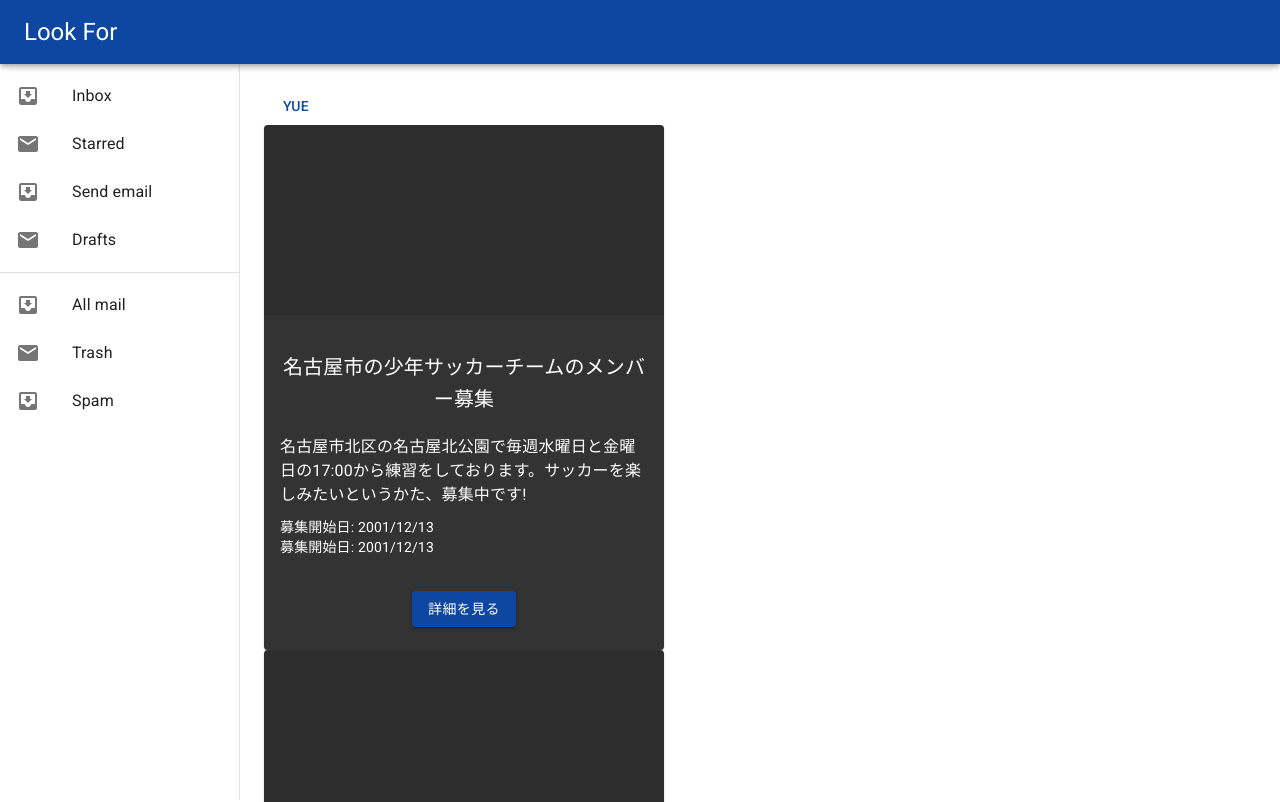
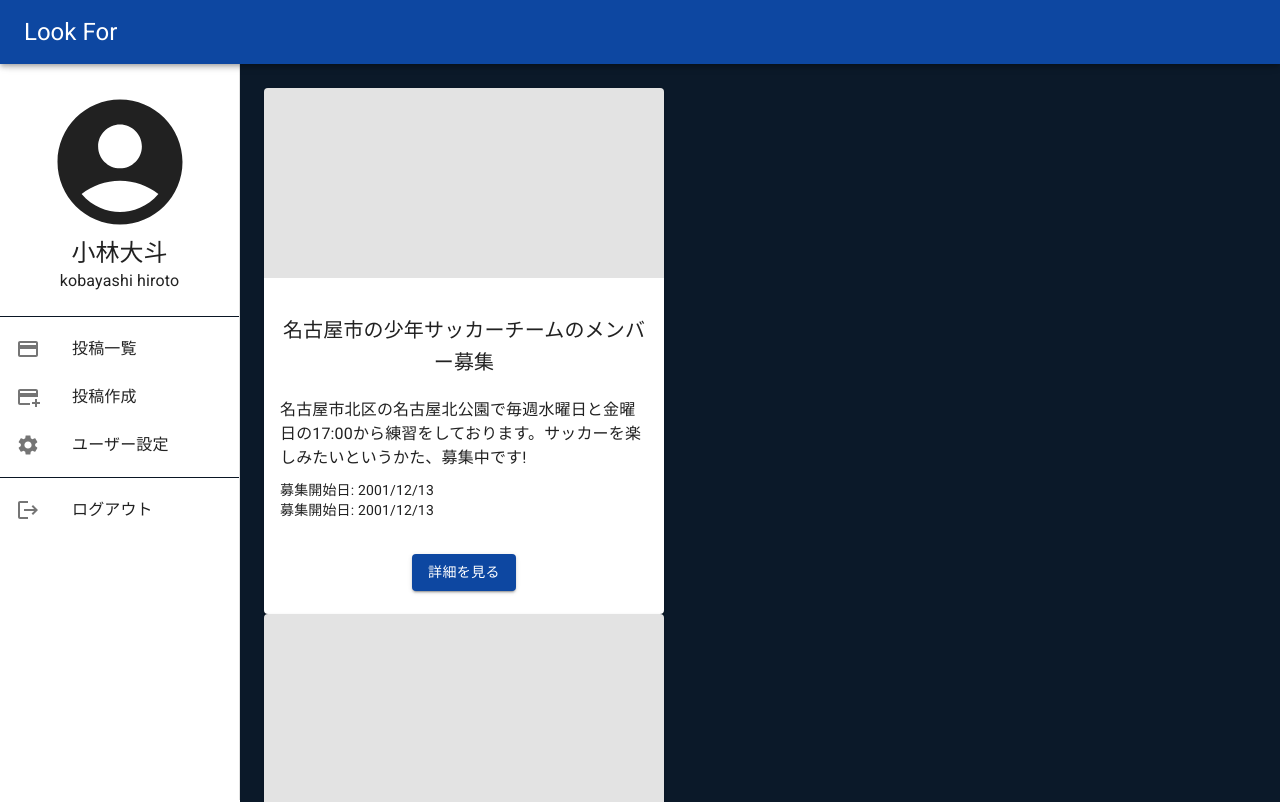
Before and after one commit to Kdaito/look-for, a React (Create React App) app in the folder app/: page / in a window 1280 px wide. Shown: the top 802 px of the page. Built offline with nearby package versions, Linux system fonts and the light colour scheme.

Commit message:
サイドバー修正

```diff
--- a/app/src/components/molecules/RequirementCard/index.tsx
+++ b/app/src/components/molecules/RequirementCard/index.tsx
@@ -4,7 +4,7 @@ import React from 'react';
 
 const RequirementCard: React.VFC = () => {
   return (
-    <Card sx={{maxWidth: '400px', backgroundColor: '#333', color: '#fff'}}>
+    <Card sx={{maxWidth: '400px'}}>
       {/* <CardMedia/> */}
       <Skeleton sx={{height: 190}} animation="wave" variant="rectangular"/>
       <CardContent>
--- a/app/src/components/molecules/SidebarIcon/index.tsx
+++ b/app/src/components/molecules/SidebarIcon/index.tsx
@@ -1,9 +1,23 @@
 import React from 'react';
+import Icon from '@mui/icons-material/AccountCircle';
+import { Box, Typography } from '@mui/material';
 
 const SidebarIcon: React.FC = () => (
-  <div>
-    <p>icon</p>
-  </div>
+  <Box
+    sx={{
+      display: 'flex',
+      alignItems: 'center',
+      justifyContent: 'center',
+      flexDirection: 'column',
+      py: '23px',
+    }}
+  >
+    <Icon
+      sx={{fontSize: '150px'}}
+    />
+    <Typography variant='h5'>小林大斗</Typography>
+    <Typography>kobayashi hiroto</Typography>
+  </Box>
 );
 
 export default SidebarIcon;
--- a/app/src/components/templates/MainLayout/MainLayout.tsx
+++ b/app/src/components/templates/MainLayout/MainLayout.tsx
@@ -12,10 +12,13 @@ import {
   ListItemText,
 } from "@mui/material";
 import {
-  MoveToInbox as InboxIcon,
-  Mail as MailIcon,
+  CreditCard as PostIcon,
+  AddCard as AddPostIcon,
+  Settings as SettingsIcon,
+  Logout as LogoutIcon,
 } from "@mui/icons-material";
 import React, { useState } from "react";
+import SidebarIcon from "../../molecules/SidebarIcon";
 
 const DRAWER_WIDTH = 240;
 
@@ -45,31 +48,44 @@ const MainLayout: React.FC = ({ children }) => {
         }}
       >
         <Toolbar />
-        <Box sx={{ overflow: "auto" }}>
+        <Box sx={{ overflow: "auto", height: "100%" }}>
+          <SidebarIcon />
+          <Divider sx={{ backgroundColor: "#0b1929" }} />
           <List>
-            {["Inbox", "Starred", "Send email", "Drafts"].map((text, index) => (
-              <ListItem button key={text}>
+            <ListItem button>
               <ListItemIcon>
-                  {index % 2 === 0 ? <InboxIcon /> : <MailIcon />}
+                <PostIcon />
               </ListItemIcon>
-                <ListItemText primary={text} />
+              <ListItemText primary={'投稿一覧'} />
             </ListItem>
-            ))}
+            <ListItem button>
+              <ListItemIcon>
+                <AddPostIcon />
+              </ListItemIcon>
+              <ListItemText primary={'投稿作成'} />
+            </ListItem>
+            <ListItem button>
+              <ListItemIcon>
+                <SettingsIcon />
+              </ListItemIcon>
+              <ListItemText primary={'ユーザー設定'} />
+            </ListItem>
           </List>
-          <Divider />
+          <Divider sx={{ backgroundColor: "#0b1929" }} />
           <List>
-            {["All mail", "Trash", "Spam"].map((text, index) => (
-              <ListItem button key={text}>
+            <ListItem button>
               <ListItemIcon>
-                  {index % 2 === 0 ? <InboxIcon /> : <MailIcon />}
+                <LogoutIcon />
               </ListItemIcon>
-                <ListItemText primary={text} />
+              <ListItemText primary={'ログアウト'} />
             </ListItem>
-            ))}
           </List>
         </Box>
       </Drawer>
-      <Box component="main" sx={{ flexGrow: 1, p: 3 }}>
+      <Box
+        component="main"
+        sx={{ flexGrow: 1, p: 3, backgroundColor: "#0b1929" }}
+      >
         <Toolbar />
         {children}
       </Box>
--- a/app/src/components/test.tsx
+++ b/app/src/components/test.tsx
@@ -4,7 +4,6 @@ import RequirementCard from './molecules/RequirementCard';
 
 const Test: React.FC = () => (
   <div>
-    <Button color='primary'>yue</Button>
     <RequirementCard/>
     <RequirementCard/>
     <RequirementCard/>
```
Lines whose indentation alone changed are shown as unchanged.
